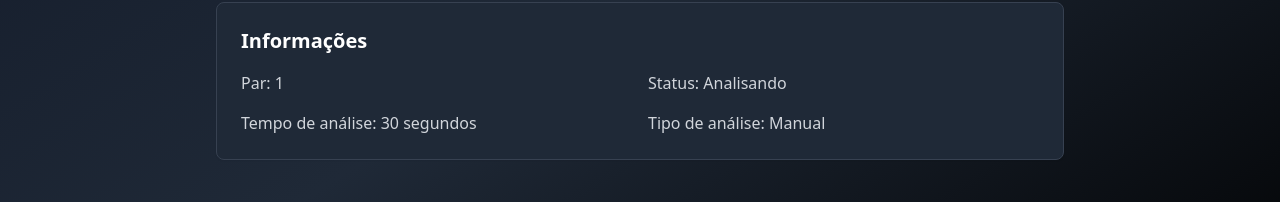
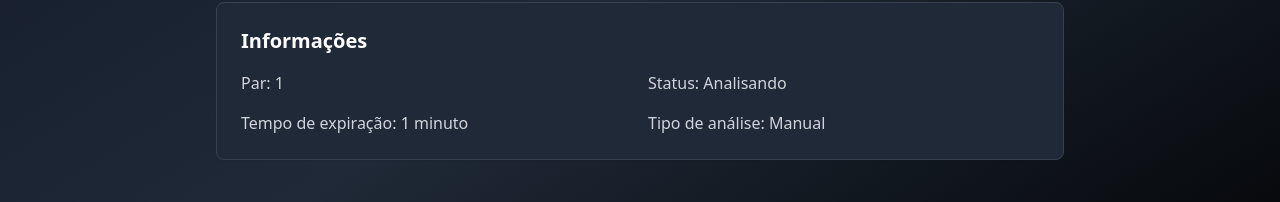
Before and after one commit to joaovmleal1/market-pulse-trading, a React (Vite) app: page /trading/1 in a window 1280 px wide. Shown: the part 411-613 px from the top of the page. Built offline with nearby package versions, Linux system fonts and the light colour scheme; sample sign-in values are in the browser's storage.

Commit message:
Change analysis time to 1 minute
Update the "Informações" section to display "Tempo de expiração 1 minuto".

```diff
--- a/src/pages/TradingPair.tsx
+++ b/src/pages/TradingPair.tsx
@@ -124,7 +124,7 @@ const TradingPair = () => {
                   <span className="font-medium">Status:</span> {isWaiting ? 'Analisando' : 'Sinal Ativo'}
                 </div>
                 <div>
-                  <span className="font-medium">Tempo de análise:</span> 30 segundos
+                  <span className="font-medium">Tempo de expiração:</span> 1 minuto
                 </div>
                 <div>
                   <span className="font-medium">Tipo de análise:</span> Manual
```
